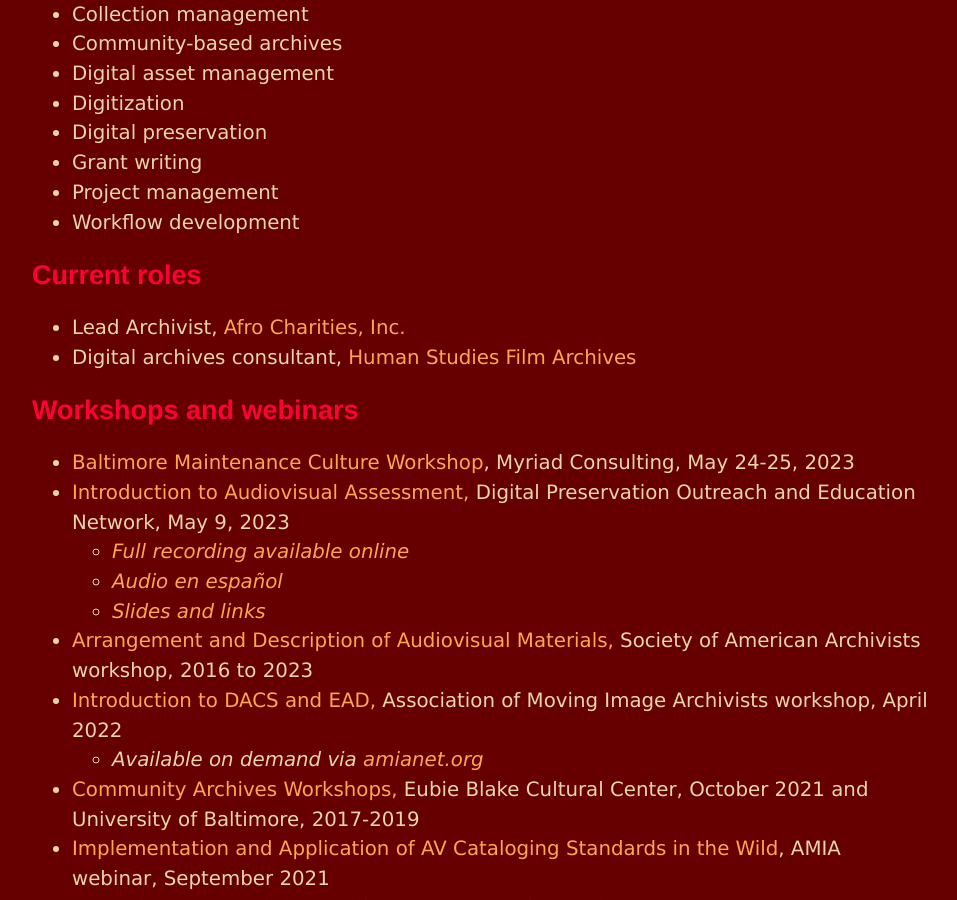
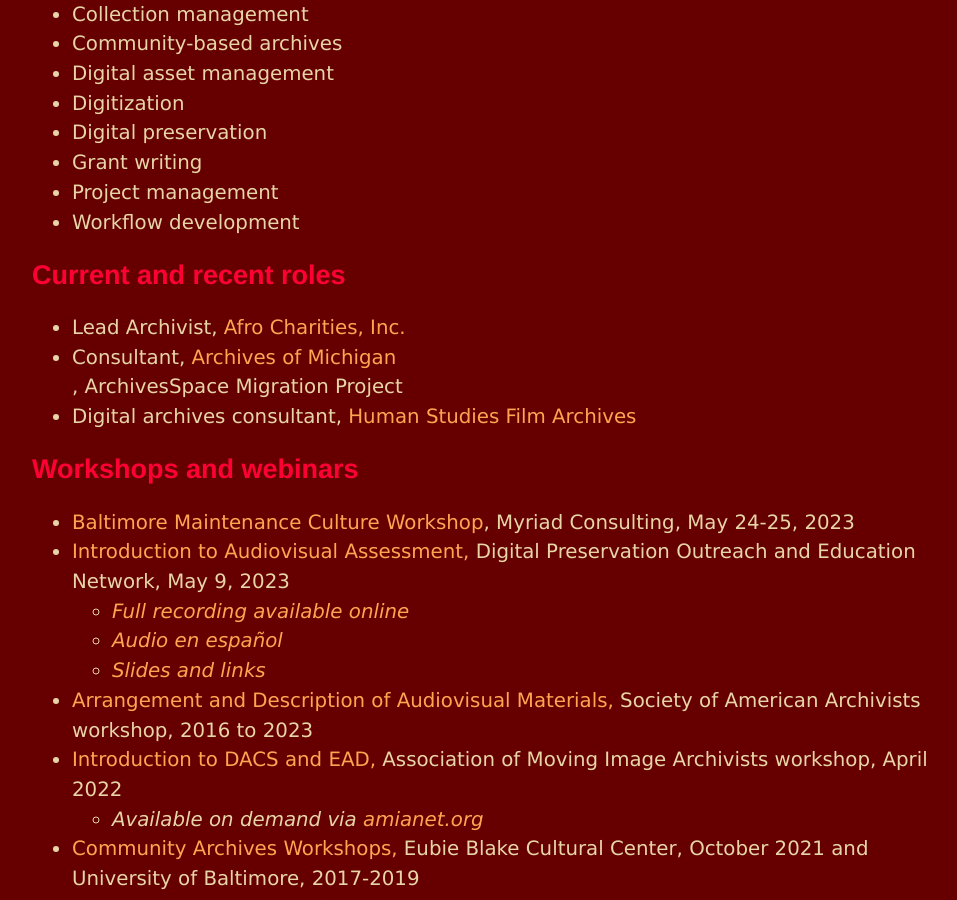
Before and after one commit to megan-mcshea/megan-mcshea.github.io, a Jekyll site: the page built from archivist.html, in a window 1280 px wide and 900 px high, scrolled down 456 px. Shown: the whole window, without its empty margins (160-1117 px from the left). Built offline with Jekyll 4.4.1, drawn with Linux system fonts in a browser that asks for light colours.

Commit message:
Update archivist.html

```diff
--- a/archivist.html
+++ b/archivist.html
@@ -23,8 +23,9 @@ title: Megan McShea, archivist
 	<li>Workflow development</li>
 	</ul>
 
-	<h2>Current roles</h2>
+	<h2>Current and recent roles</h2>
 	<ul>	<li>Lead Archivist, <a href="https://www.afrocharities.org" target="_blank">Afro Charities, Inc.</a></li>
+		<li>Consultant, <a href="https://www.michigan.gov/archivesofmichigan" target="_blank">Archives of Michigan</a></li>, ArchivesSpace Migration Project
 		<li>Digital archives consultant, <a href="https://naturalhistory.si.edu/research/anthropology/collections-overview/anthropology-archives" target="_blank">Human Studies Film Archives</a> </li>
 	</ul>
 
```
